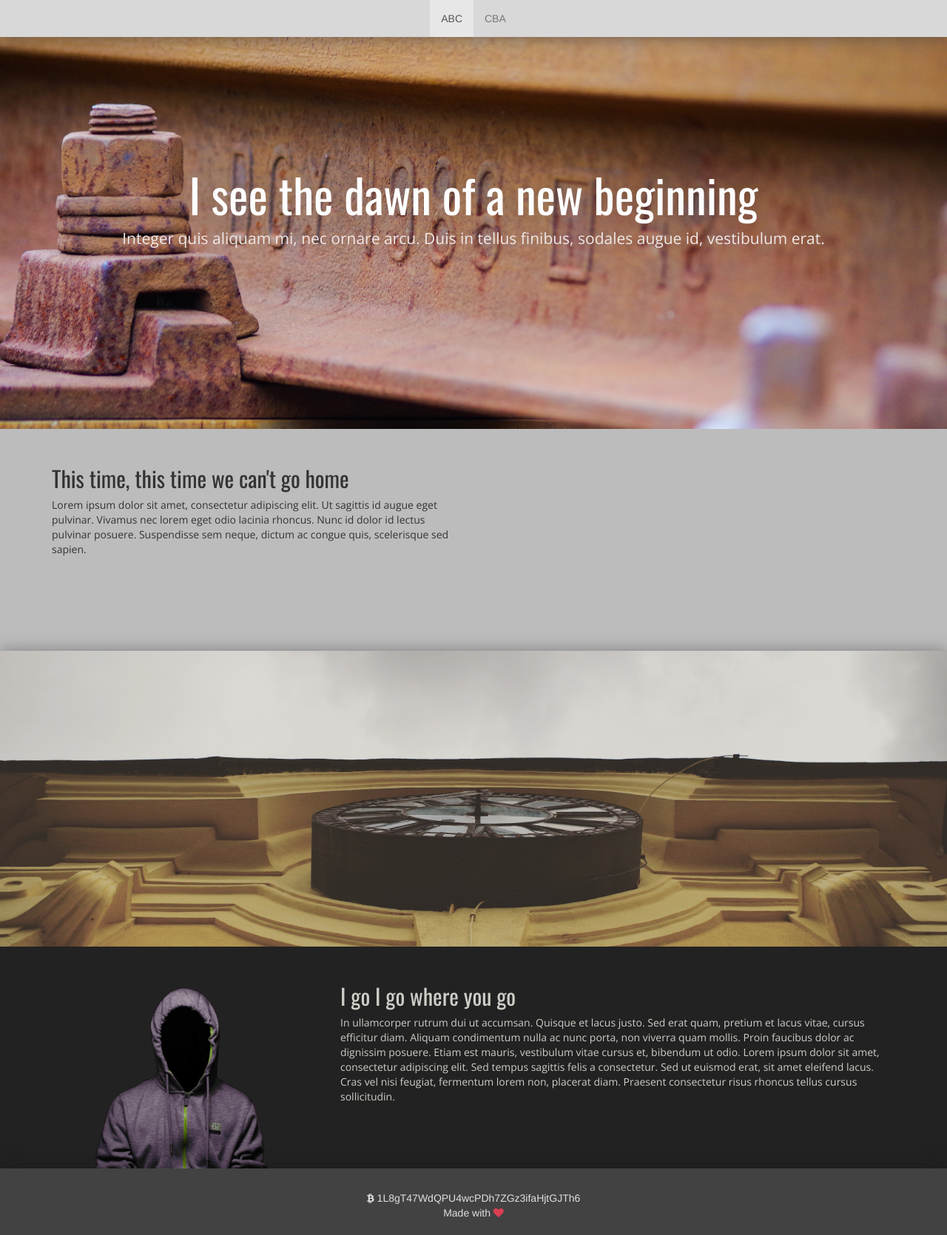
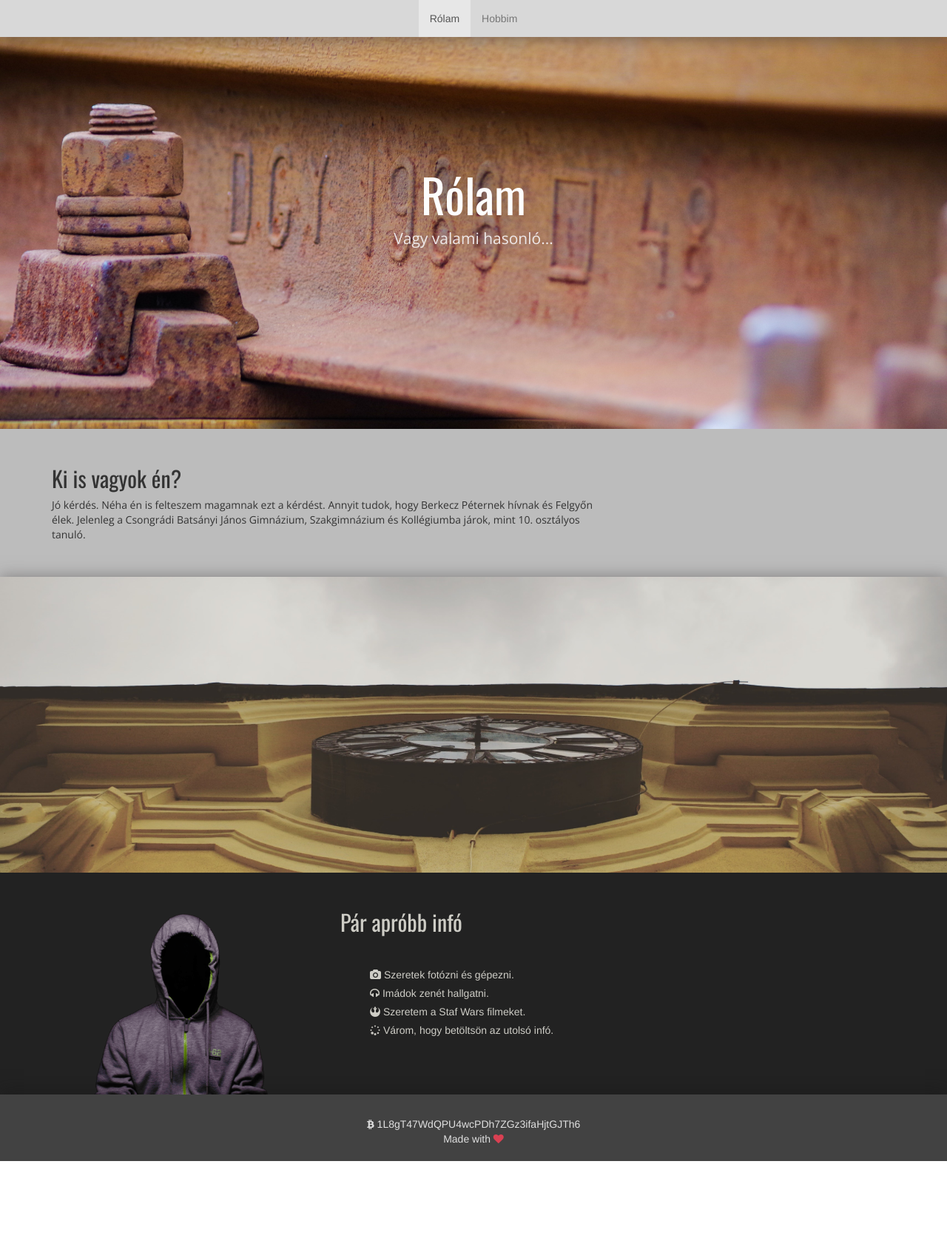
Before and after one commit to qeterme/qeterme, a plain HTML site: page info_hw/index.html in a window 1280 px wide. Shown: the whole page at 74% size. After the commit the page ends 1570 px from the top, so only its background shows below. Drawn offline with nearby package versions, Linux system fonts and the light colour scheme.

Commit message:
Last commit of this project
I hope

```diff
--- a/info_hw/index.html
+++ b/info_hw/index.html
@@ -2,7 +2,7 @@
 <html lang="hu">
 	<head>
 	    <meta http-equiv="Content-type" content="text/html; charset=utf-8">
-		<title></title>
+		<title>Berkecz Péter - Rólam</title>
 
 		<link rel="stylesheet" href="https://maxcdn.bootstrapcdn.com/bootstrap/3.3.7/css/bootstrap.min.css" integrity="sha384-BVYiiSIFeK1dGmJRAkycuHAHRg32OmUcww7on3RYdg4Va+PmSTsz/K68vbdEjh4u" crossorigin="anonymous">
 		<link rel="stylesheet" href="https://maxcdn.bootstrapcdn.com/font-awesome/4.7.0/css/font-awesome.min.css">
@@ -14,8 +14,8 @@
 			<div class="container">
 				<div class="collapse navbar-collapse">
 					<ul class="nav navbar-nav">
-						<li class="active"><a href="#">ABC</a></li>
-						<li><a href="#">CBA</a></li>
+						<li class="active"><a href="#">Rólam</a></li>
+						<li><a href="./hobby.html">Hobbim</a></li>
 					</ul>
 				</div>
 			</div>
@@ -25,8 +25,8 @@
 			<div class="container-fluid">
 				<div class="container">
 					<div class="jumbotron">
-						<h1 class="one">I see the dawn of a new beginning</h1>
-						<p class="one">Integer quis aliquam mi, nec ornare arcu. Duis in tellus finibus, sodales augue id, vestibulum erat.</p>
+						<h1 class="one">Rólam</h1>
+						<p class="one">Vagy valami hasonló...</p>
 					</div>
 				</div>
 			</div>
@@ -36,11 +36,11 @@
 			<div class="container-fluid">
 				<div class="container">
 					<div class="row">
-						<div class="col-xs-6">
-							<h2>This time, this time we can't go home</h2>
-							<p>Lorem ipsum dolor sit amet, consectetur adipiscing elit. Ut sagittis id augue eget pulvinar. Vivamus nec lorem eget odio lacinia rhoncus. Nunc id dolor id lectus pulvinar posuere. Suspendisse sem neque, dictum ac congue quis, scelerisque sed sapien.</p>
+						<div class="col-xs-8">
+							<h2>Ki is vagyok én?</h2>
+							<p>Jó kérdés. Néha én is felteszem magamnak ezt a kérdést. Annyit tudok, hogy Berkecz Péternek hívnak és Felgyőn élek. Jelenleg a Csongrádi Batsányi János Gimnázium, Szakgimnázium és Kollégiumba járok, mint 10. osztályos tanuló.</p>
 						</div>
-						<div class="col-xs-6">
+						<div class="col-xs-4">
 						</div>
 					</div>
 				</div>
@@ -66,15 +66,20 @@
 							<img src="./img/pic4.png" />
 						</div>
 						<div class="col-xs-8">
-							<h2>I go I go where you go</h2>
-							<p>In ullamcorper rutrum dui ut accumsan. Quisque et lacus justo. Sed erat quam, pretium et lacus vitae, cursus efficitur diam. Aliquam condimentum nulla ac nunc porta, non viverra quam mollis. Proin faucibus dolor ac dignissim posuere. Etiam est mauris, vestibulum vitae cursus et, bibendum ut odio. Lorem ipsum dolor sit amet, consectetur adipiscing elit. Sed tempus sagittis felis a consectetur. Sed ut euismod erat, sit amet eleifend lacus. Cras vel nisi feugiat, fermentum lorem non, placerat diam. Praesent consectetur risus rhoncus tellus cursus sollicitudin.</p>
+							<h2>Pár apróbb infó</h2>
+							<ul class="mylist">
+								<li class="my"><i class="fa fa-camera" aria-hidden="true"></i> Szeretek fotózni és gépezni.</li>
+								<li class="my"><i class="fa fa-headphones" aria-hidden="true"></i> Imádok zenét hallgatni. </li>
+								<li class="my"><i class="fa fa-rebel" aria-hidden="true"></i> Szeretem a Staf Wars filmeket.</li>
+								<li class="my"><i class="fa fa-spinner fa-spin" aria-hidden="true"></i> Várom, hogy betöltsön az utolsó infó.</li>
+							</ul>
 						</div>
 					</div>
 				</div>
 			</div>
 		</div>
 
-		<div class="fifth">
+		<div class="footer">
 			<div class="container-fluid">
 				<div class="container">
 					<div class="row">
--- a/info_hw/style.css
+++ b/info_hw/style.css
@@ -1,9 +1,3 @@
-h1 {
-	font-family: 'Oswald', sans-serif;
-	text-align: center;
-	margin-top: 110px;
-	}
-
 h2 {
 	font-family: 'Oswald', sans-serif;
 	}
@@ -55,7 +49,7 @@ i.red {
 	color: #CECDC6;
 	}
 
-.fifth {
+.footer {
 	color: #E0E0E0;
 	text-align: center;
 	background: #424242;
@@ -67,6 +61,10 @@ i.red {
 
 .text, img {
 	height: 300px;
+	}
+
+div.second.text {
+	height: 200px;
 	}
 
 img {
@@ -98,6 +96,9 @@ img {
 	}
 
 h1.one {
+	font-family: 'Oswald', sans-serif;
+	text-align: center;
+	margin-top: 110px;
 	color: #FDFDFD;
 	text-shadow: 0px 0px 50px rgba(65, 61, 61, 0.5);
 	}
@@ -106,3 +107,12 @@ p.one {
 	color: #EEE8E8;
 	text-align: center;
 	}
+
+.mylist {
+	list-style-type: none;
+	padding-top: 30px;
+	}
+
+li.my {
+	margin-top: 5px;
+	}
--- /dev/null
+++ b/info_hw/style.hobby.css
@@ -0,0 +1,40 @@
+.first {
+	background-image: url(./img/pic2.jpg);
+	background-size: cover;
+	background-position: center;
+	}
+
+.second {
+	background: #E9E9E9;
+	}
+
+div.second.text {
+	height: 65vh;
+	}
+
+/* .third {
+	 background-color: #E9E9E9;
+	 background-image: url(./img/pic1.jpg);
+	 background-size: cover;
+	 background-position: center;
+	 -webkit-box-shadow: 0px 0px 20px 0px rgba(65,61,61,0.5);
+	 -moz-box-shadow: 0px 0px 20px 0px rgba(65,61,61,0.5);
+	 box-shadow: 0px 0px 20px 0px rgba(65,61,61,0.5);
+	 height: 500px;
+	 } */
+
+.jumbotron {
+	height: 200px;
+	}
+
+h1.two {
+	font-family: 'Oswald', sans-serif;
+	text-align: left;
+	margin-top: 10px;
+	color: #FDFDFD;
+	text-shadow: 0px 0px 50px rgba(65, 61, 61, 0.5);
+	}
+
+h2 {
+	margin-top: 40px;
+	}
```
Also changed, not shown: info_hw/hobby.html (added, +68 -0 lines).
